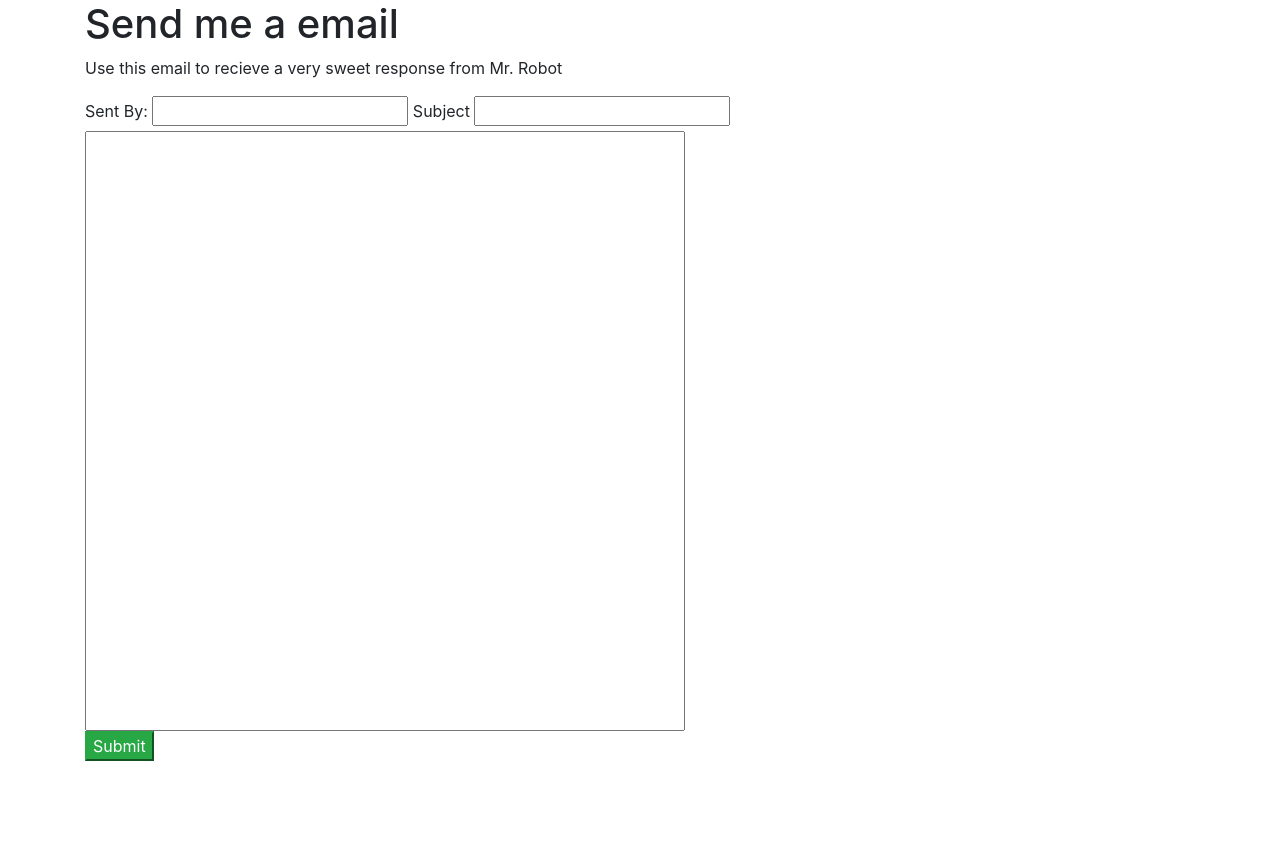
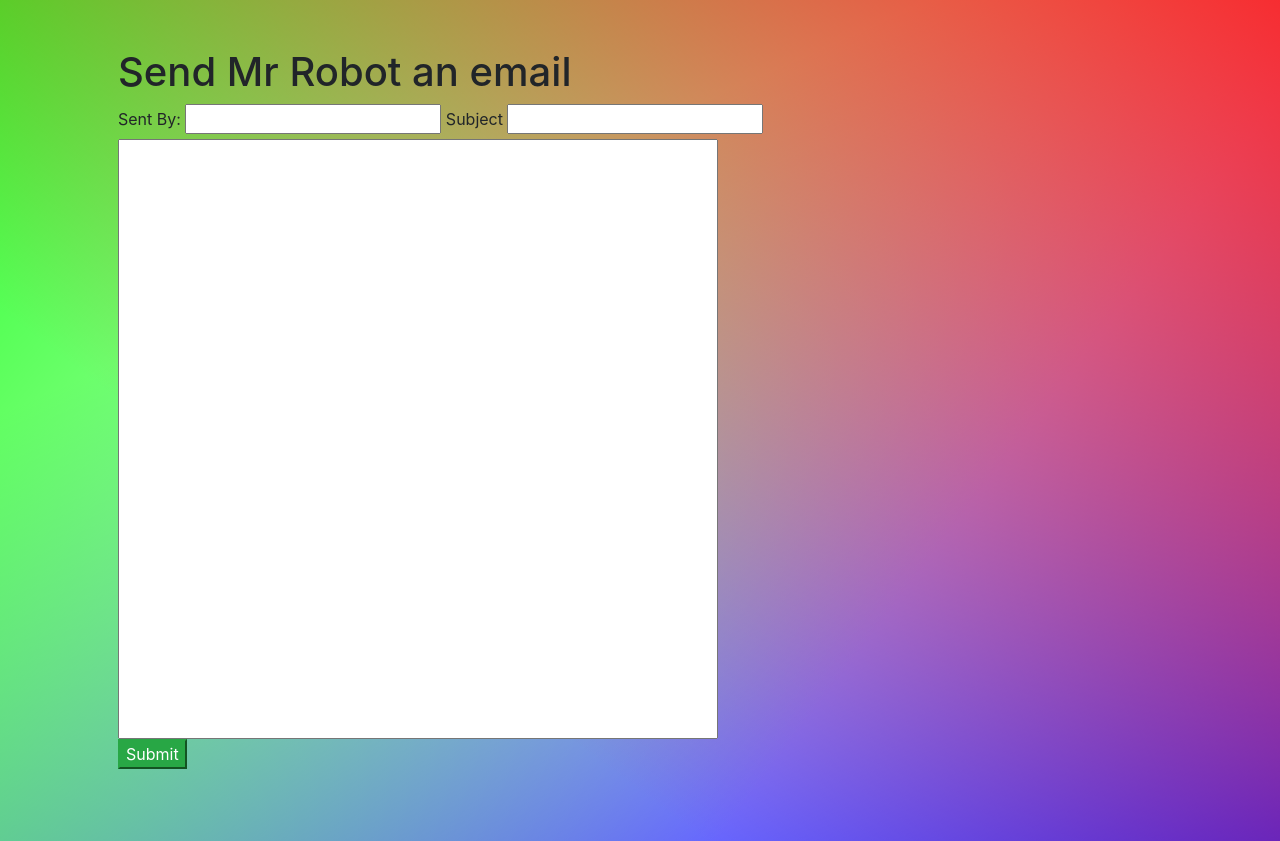
Before and after one commit to mikah-mathews/form-letter, a plain HTML site: page index.html in a window 1280 px wide. Before the commit the page ends 800 px from the top, so only its background shows below. Drawn offline with Linux system fonts and the light colour scheme.

Commit message:
add filled readme and styling
Co-Authored-By: Liam Eller<liamthelastson@gmail.com>

```diff
--- a/css/styles.css
+++ b/css/styles.css
@@ -1,8 +1,16 @@
+body{
+  background: linear-gradient(217deg, rgba(255,0,0,.8), rgba(255,0,0,0) 70.71%),
+              linear-gradient(127deg, rgba(0,255,0,.8), rgba(0,255,0,0) 70.71%),
+              linear-gradient(336deg, rgba(0,0,255,.8), rgba(0,0,255,0) 70.71%);
+}
+.container{
+  padding:3em;
+}
 .response{
   display:none;
   margin:auto;
 }
-form{
+#formLetter{
   margin:auto;
 }
 .letter{
--- a/index.html
+++ b/index.html
@@ -9,8 +9,7 @@
 </head>
 <body>
   <div class="container">
-    <h1>Send me a email</h1>
-    <p>Use this email to recieve a very sweet response from Mr. Robot</p>
+    <h1>Send Mr Robot an email</h1>
     <form id="formLetter">
       <label for="receiver">Sent By:</label>
       <input id="name" type="text" name="receiver">
```
Also changed, not shown: 1 other file.
